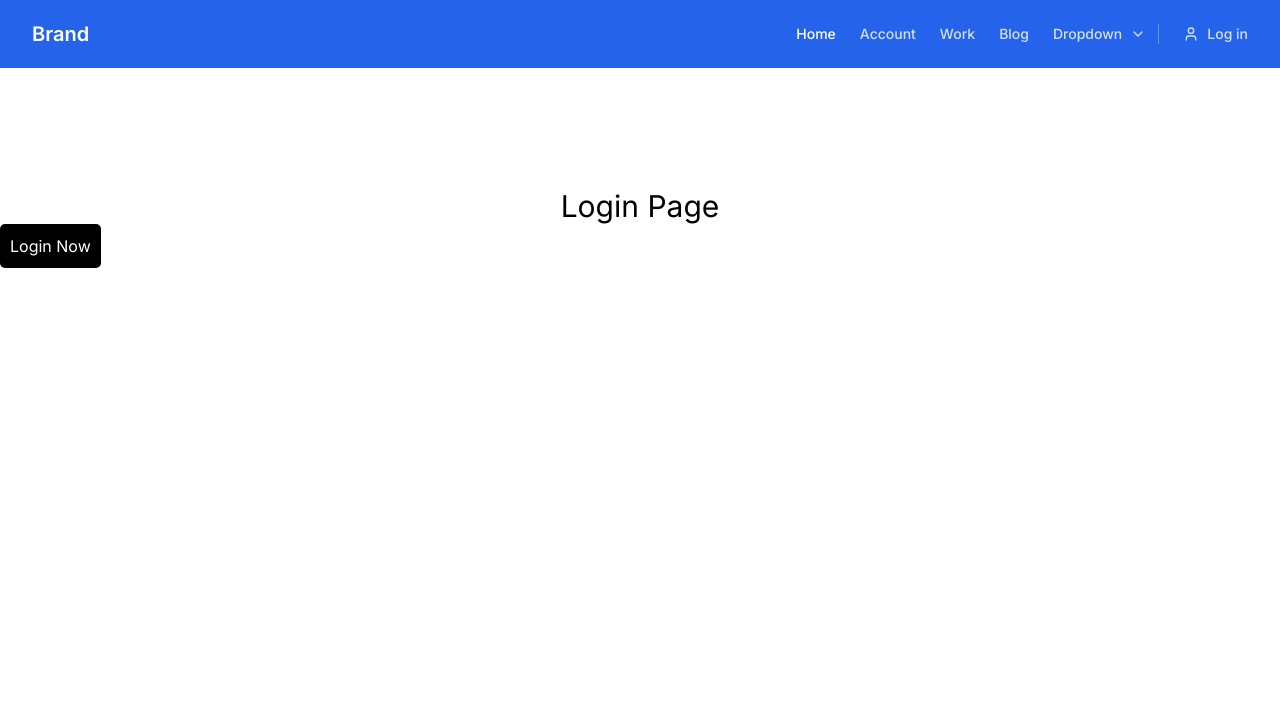
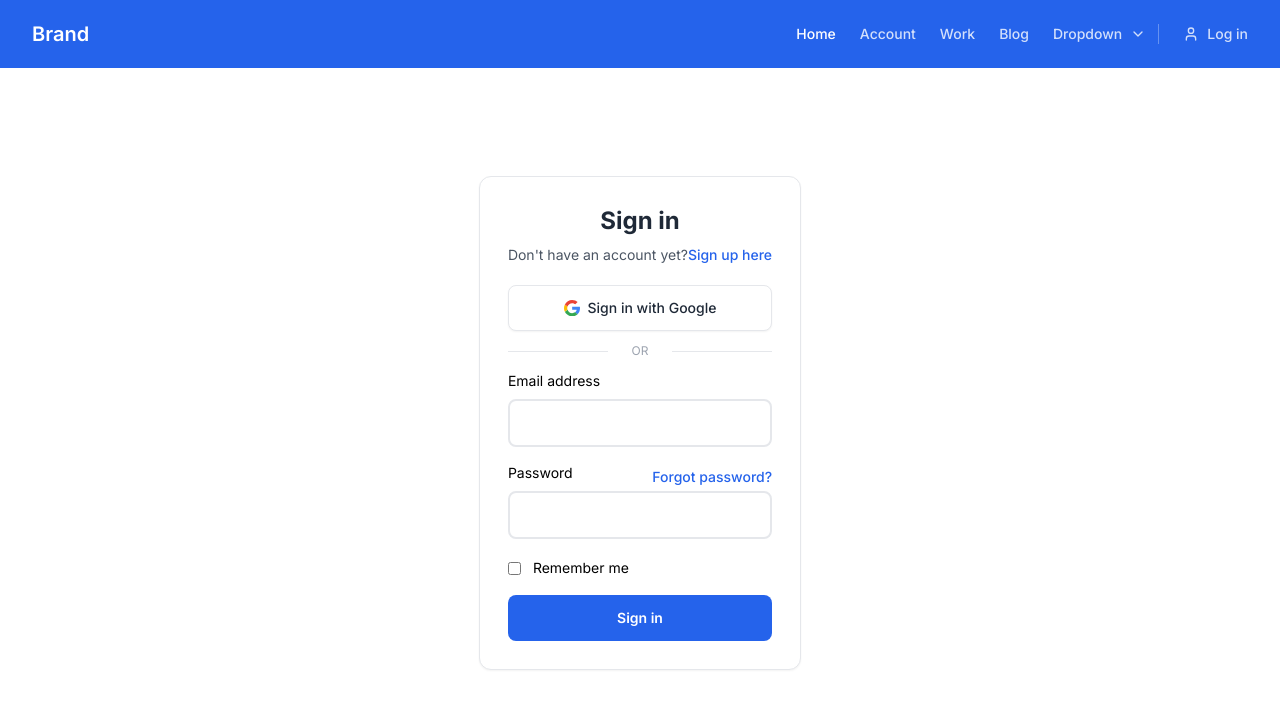
Before and after one commit to Neha-0713/frontend, a Next.js app: page /login in a window 1280 px wide. Shown: the top 708 px of the page. Built offline with nearby package versions, Linux system fonts and the light colour scheme.

Commit message:
signup page ui

```diff
--- a/src/app/login/page.jsx
+++ b/src/app/login/page.jsx
@@ -4,8 +4,168 @@ import classes from './login.module.css';
 const Login = () => {
   return (
     <div>
-        <h1 className='text-3xl text-center mt-10'>Login Page</h1>
-        <button className={classes.loginBtn}>Login Now</button>
+      <div className='flex justify-center w-30%'>
+       <div className="mt-7 bg-white border border-gray-200 rounded-xl shadow-sm dark:bg-neutral-900 dark:border-neutral-700">
+  <div className="p-4 sm:p-7">
+    <div className="text-center">
+      <h1 className="block text-2xl font-bold text-gray-800 dark:text-white">
+        Sign in
+      </h1>
+      <p className="mt-2 text-sm text-gray-600 dark:text-neutral-400">
+        Don't have an account yet?
+        <a
+          className="text-blue-600 decoration-2 hover:underline font-medium dark:text-blue-500"
+          href="../examples/html/signup.html"
+        >
+          Sign up here
+        </a>
+      </p>
+    </div>
+    <div className="mt-5">
+      <button
+        type="button"
+        className="w-full py-3 px-4 inline-flex justify-center items-center gap-x-2 text-sm font-medium rounded-lg border border-gray-200 bg-white text-gray-800 shadow-sm hover:bg-gray-50 disabled:opacity-50 disabled:pointer-events-none dark:bg-neutral-900 dark:border-neutral-700 dark:text-white dark:hover:bg-neutral-800"
+      >
+        <svg
+          className="w-4 h-auto"
+          width={46}
+          height={47}
+          viewBox="0 0 46 47"
+          fill="none"
+        >
+          <path
+            d="M46 24.0287C46 22.09 45.8533 20.68 45.5013 19.2112H23.4694V27.9356H36.4069C36.1429 30.1094 34.7347 33.37 31.5957 35.5731L31.5663 35.8669L38.5191 41.2719L38.9885 41.3306C43.4477 37.2181 46 31.1669 46 24.0287Z"
+            fill="#4285F4"
+          />
+          <path
+            d="M23.4694 47C29.8061 47 35.1161 44.9144 39.0179 41.3012L31.625 35.5437C29.6301 36.9244 26.9898 37.8937 23.4987 37.8937C17.2793 37.8937 12.0281 33.7812 10.1505 28.1412L9.88649 28.1706L2.61097 33.7812L2.52296 34.0456C6.36608 41.7125 14.287 47 23.4694 47Z"
+            fill="#34A853"
+          />
+          <path
+            d="M10.1212 28.1413C9.62245 26.6725 9.32908 25.1156 9.32908 23.5C9.32908 21.8844 9.62245 20.3275 10.0918 18.8588V18.5356L2.75765 12.8369L2.52296 12.9544C0.909439 16.1269 0 19.7106 0 23.5C0 27.2894 0.909439 30.8731 2.49362 34.0456L10.1212 28.1413Z"
+            fill="#FBBC05"
+          />
+          <path
+            d="M23.4694 9.07688C27.8699 9.07688 30.8622 10.9863 32.5344 12.5725L39.1645 6.11C35.0867 2.32063 29.8061 0 23.4694 0C14.287 0 6.36607 5.2875 2.49362 12.9544L10.0918 18.8588C11.9987 13.1894 17.25 9.07688 23.4694 9.07688Z"
+            fill="#EB4335"
+          />
+        </svg>
+        Sign in with Google
+      </button>
+      <div className="py-3 flex items-center text-xs text-gray-400 uppercase before:flex-1 before:border-t before:border-gray-200 before:me-6 after:flex-1 after:border-t after:border-gray-200 after:ms-6 dark:text-neutral-500 dark:before:border-neutral-600 dark:after:border-neutral-600">
+        Or
+      </div>
+      {/* Form */}
+      <form>
+        <div className="grid gap-y-4">
+          {/* Form Group */}
+          <div>
+            <label
+              htmlFor="email"
+              className="block text-sm mb-2 dark:text-white"
+            >
+              Email address
+            </label>
+            <div className="relative">
+              <input
+                type="email"
+                id="email"
+                name="email"
+                className="py-3 px-4 block w-full border-gray-200 border-2 rounded-lg text-sm focus:border-blue-500 focus:ring-blue-500 disabled:opacity-50 disabled:pointer-events-none dark:bg-neutral-900 dark:border-neutral-700 dark:text-neutral-400 dark:placeholder-neutral-500 dark:focus:ring-neutral-600"
+                required=""
+                aria-describedby="email-error"
+              />
+              <div className="hidden absolute inset-y-0 end-0 pointer-events-none pe-3">
+                <svg
+                  className="size-5 text-red-500"
+                  width={16}
+                  height={16}
+                  fill="currentColor"
+                  viewBox="0 0 16 16"
+                  aria-hidden="true"
+                >
+                  <path d="M16 8A8 8 0 1 1 0 8a8 8 0 0 1 16 0zM8 4a.905.905 0 0 0-.9.995l.35 3.507a.552.552 0 0 0 1.1 0l.35-3.507A.905.905 0 0 0 8 4zm.002 6a1 1 0 1 0 0 2 1 1 0 0 0 0-2z" />
+                </svg>
+              </div>
+            </div>
+            <p className="hidden text-xs text-red-600 mt-2" id="email-error">
+              Please include a valid email address so we can get back to you
+            </p>
+          </div>
+          {/* End Form Group */}
+          {/* Form Group */}
+          <div>
+            <div className="flex justify-between items-center">
+              <label
+                htmlFor="password"
+                className="block text-sm mb-2 dark:text-white"
+              >
+                Password
+              </label>
+              <a
+                className="text-sm text-blue-600 decoration-2 hover:underline font-medium"
+                href="../examples/html/recover-account.html"
+              >
+                Forgot password?
+              </a>
+            </div>
+            <div className="relative">
+              <input
+                type="password"
+                id="password"
+                name="password"
+                className="py-3 px-4 block w-full border-gray-200 border-2 rounded-lg text-sm focus:border-blue-500 focus:ring-blue-500 disabled:opacity-50 disabled:pointer-events-none dark:bg-neutral-900 dark:border-neutral-700 dark:text-neutral-400 dark:placeholder-neutral-500 dark:focus:ring-neutral-600"
+                required=""
+                aria-describedby="password-error"
+              />
+              <div className="hidden absolute inset-y-0 end-0 pointer-events-none pe-3">
+                <svg
+                  className="size-5 text-red-500"
+                  width={16}
+                  height={16}
+                  fill="currentColor"
+                  viewBox="0 0 16 16"
+                  aria-hidden="true"
+                >
+                  <path d="M16 8A8 8 0 1 1 0 8a8 8 0 0 1 16 0zM8 4a.905.905 0 0 0-.9.995l.35 3.507a.552.552 0 0 0 1.1 0l.35-3.507A.905.905 0 0 0 8 4zm.002 6a1 1 0 1 0 0 2 1 1 0 0 0 0-2z" />
+                </svg>
+              </div>
+            </div>
+            <p className="hidden text-xs text-red-600 mt-2" id="password-error">
+              8+ characters required
+            </p>
+          </div>
+          {/* End Form Group */}
+          {/* Checkbox */}
+          <div className="flex items-center">
+            <div className="flex">
+              <input
+                id="remember-me"
+                name="remember-me"
+                type="checkbox"
+                className="shrink-0 mt-0.5 border-gray-200 rounded text-blue-600 focus:ring-blue-500 dark:bg-neutral-800 dark:border-neutral-700 dark:checked:bg-blue-500 dark:checked:border-blue-500 dark:focus:ring-offset-gray-800"
+              />
+            </div>
+            <div className="ms-3">
+              <label htmlFor="remember-me" className="text-sm dark:text-white">
+                Remember me
+              </label>
+            </div>
+          </div>
+          {/* End Checkbox */}
+          <button
+            type="submit"
+            className="w-full py-3 px-4 inline-flex justify-center items-center gap-x-2 text-sm font-semibold rounded-lg border border-transparent bg-blue-600 text-white hover:bg-blue-700 disabled:opacity-50 disabled:pointer-events-none"
+          >
+            Sign in
+          </button>
+        </div>
+      </form>
+      {/* End Form */}
+    </div>
+  </div>
+</div>
+</div>
         </div>
   )
 }
--- a/src/app/signup/page.jsx
+++ b/src/app/signup/page.jsx
@@ -1,22 +1,22 @@
 import React from 'react'
 
-const Signin  = () => {
+const Signup = () => {
   return (
     <div>
-        <div className='w-30% flex justify-center'>
+      <div className='flex justify-center w-30% mb-10'>
       <div className="mt-7 bg-white border border-gray-200 rounded-xl shadow-sm dark:bg-neutral-900 dark:border-neutral-700">
     <div className="p-4 sm:p-7">
       <div className="text-center">
         <h1 className="block text-2xl font-bold text-gray-800 dark:text-white">
-          Sign in
+          Sign up
         </h1>
         <p className="mt-2 text-sm text-gray-600 dark:text-neutral-400">
-          Don't have an account yet?
+          Already have an account?
           <a
             className="text-blue-600 decoration-2 hover:underline font-medium dark:text-blue-500"
-            href="../examples/html/signup.html"
+            href="../examples/html/signin.html"
           >
-            Sign up here
+            Sign in here
           </a>
         </p>
       </div>
@@ -49,7 +49,7 @@ const Signin  = () => {
               fill="#EB4335"
             />
           </svg>
-          Sign in with Google
+          Sign up with Google
         </button>
         <div className="py-3 flex items-center text-xs text-gray-400 uppercase before:flex-1 before:border-t before:border-gray-200 before:me-6 after:flex-1 after:border-t after:border-gray-200 after:ms-6 dark:text-neutral-500 dark:before:border-neutral-600 dark:after:border-neutral-600">
           Or
@@ -94,20 +94,12 @@ const Signin  = () => {
             {/* End Form Group */}
             {/* Form Group */}
             <div>
-              <div className="flex justify-between items-center">
               <label
                 htmlFor="password"
                 className="block text-sm mb-2 dark:text-white"
               >
                 Password
               </label>
-                <a
-                  className="text-sm text-blue-600 decoration-2 hover:underline font-medium"
-                  href="../examples/html/recover-account.html"
-                >
-                  Forgot password?
-                </a>
-              </div>
               <div className="relative">
                 <input
                   type="password"
@@ -135,6 +127,44 @@ const Signin  = () => {
               </p>
             </div>
             {/* End Form Group */}
+            {/* Form Group */}
+            <div>
+              <label
+                htmlFor="confirm-password"
+                className="block text-sm mb-2 dark:text-white"
+              >
+                Confirm Password
+              </label>
+              <div className="relative">
+                <input
+                  type="password"
+                  id="confirm-password"
+                  name="confirm-password"
+                  className="py-3 px-4 block w-full border-gray-200 border-2 rounded-lg text-sm focus:border-blue-500 focus:ring-blue-500 disabled:opacity-50 disabled:pointer-events-none dark:bg-neutral-900 dark:border-neutral-700 dark:text-neutral-400 dark:placeholder-neutral-500 dark:focus:ring-neutral-600"
+                  required=""
+                  aria-describedby="confirm-password-error"
+                />
+                <div className="hidden absolute inset-y-0 end-0 pointer-events-none pe-3">
+                  <svg
+                    className="size-5 text-red-500"
+                    width={16}
+                    height={16}
+                    fill="currentColor"
+                    viewBox="0 0 16 16"
+                    aria-hidden="true"
+                  >
+                    <path d="M16 8A8 8 0 1 1 0 8a8 8 0 0 1 16 0zM8 4a.905.905 0 0 0-.9.995l.35 3.507a.552.552 0 0 0 1.1 0l.35-3.507A.905.905 0 0 0 8 4zm.002 6a1 1 0 1 0 0 2 1 1 0 0 0 0-2z" />
+                  </svg>
+                </div>
+              </div>
+              <p
+                className="hidden text-xs text-red-600 mt-2"
+                id="confirm-password-error"
+              >
+                Password does not match the password
+              </p>
+            </div>
+            {/* End Form Group */}
             {/* Checkbox */}
             <div className="flex items-center">
               <div className="flex">
@@ -147,7 +177,13 @@ const Signin  = () => {
               </div>
               <div className="ms-3">
                 <label htmlFor="remember-me" className="text-sm dark:text-white">
-                  Remember me
+                  I accept the{" "}
+                  <a
+                    className="text-blue-600 decoration-2 hover:underline font-medium dark:text-blue-500"
+                    href="#"
+                  >
+                    Terms and Conditions
+                  </a>
                 </label>
               </div>
             </div>
@@ -156,7 +192,7 @@ const Signin  = () => {
               type="submit"
               className="w-full py-3 px-4 inline-flex justify-center items-center gap-x-2 text-sm font-semibold rounded-lg border border-transparent bg-blue-600 text-white hover:bg-blue-700 disabled:opacity-50 disabled:pointer-events-none"
             >
-              Sign in
+              Sign up
             </button>
           </div>
         </form>
@@ -169,4 +205,4 @@ const Signin  = () => {
   )
 }
 
-export default Signin
+export default Signup
```
Lines whose indentation alone changed are shown as unchanged.
